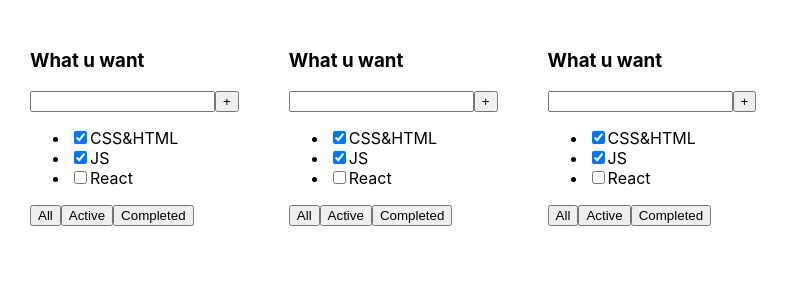
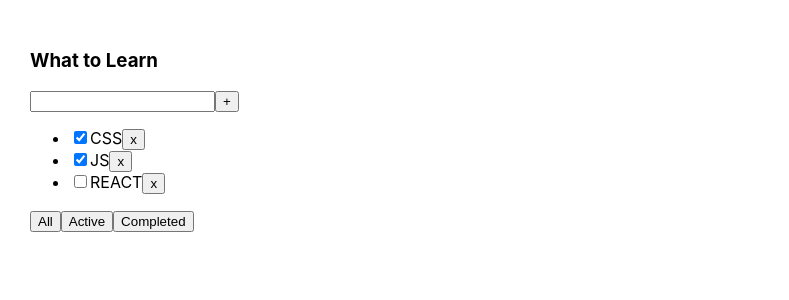
Before and after one commit to Nekr000/toDoListDimy4, a React (Create React App) app: page / in a window 1280 px wide. Shown: the top 300 px of the page, without its empty margins (0-789 px from the left). Built offline with nearby package versions, Linux system fonts and the light colour scheme.

Commit message:
toDoList by dimy4 video

```diff
--- a/package.json
+++ b/package.json
@@ -10,10 +10,12 @@
     "@types/node": "^16.7.13",
     "@types/react": "^17.0.20",
     "@types/react-dom": "^17.0.9",
+    "@types/uuid": "^8.3.4",
     "react": "^17.0.2",
     "react-dom": "^17.0.2",
     "react-scripts": "5.0.0",
     "typescript": "^4.4.2",
+    "uuid": "^8.3.2",
     "web-vitals": "^2.1.0"
   },
   "scripts": {
--- a/src/App.tsx
+++ b/src/App.tsx
@@ -1,13 +1,54 @@
-import React from 'react';
+import React, {useState} from 'react';
 import './App.css';
-import {Todolist} from "./Todolist";
+import {TaskType, Todolist} from "./Todolist";
+import {v1} from "uuid";
+
+export type FilterValuesType = 'all' | 'completed' | 'active'
+
 
 function App() {
+    let [tasks, setTasks] = useState<Array<TaskType>>([
+        {id: v1(), title: "CSS", isDone: true},
+        {id: v1(), title: "JS", isDone: true},
+        {id: v1(), title: "REACT", isDone: false},
+    ])
+    let [filter, setFilter] = useState<FilterValuesType>('all')
+
+    function removeTask(id: number) {
+        let filteredTasks = tasks.filter(t => t.id !== id)
+        setTasks(filteredTasks)
+    }
+
+    function addTask(title:string) {
+        let newTask = {id: v1(),
+            title: title,
+            isDone: false}
+        let newTasks = [newTask, ...tasks]
+        setTasks(newTasks)
+    }
+
+    function changeFilter(value: FilterValuesType) {
+        setFilter(value)
+    }
+
+    let tasksForToDoList = tasks;
+    if (filter === 'completed') {
+        tasksForToDoList = tasks.filter(t => t.isDone === true)
+    }
+    if (filter === 'active') {
+        tasksForToDoList = tasks.filter(t => t.isDone === false)
+    }
+
+
     return (
         <div className="App">
-            <Todolist/>
-            <Todolist/>
-            <Todolist/>
+            <Todolist title={"What to Learn"}
+                      tasks={tasksForToDoList}
+                      removeTask={removeTask}
+                      changeFilter={changeFilter}
+                      addTask={addTask}/>
+
+
         </div>
     );
 }
--- a/src/Todolist.tsx
+++ b/src/Todolist.tsx
@@ -1,23 +1,76 @@
-import React from "react";
+import React, {ChangeEvent, KeyboardEvent, useState} from "react";
+import {FilterValuesType} from "./App";
 
-export function Todolist() {
+export type TaskType = {
+    id: any
+    title: string
+    isDone: boolean
+}
+
+
+type PropsType = {
+    title: string
+    tasks: Array<TaskType>
+    removeTask: (id: any) => void
+    changeFilter: (value: FilterValuesType) => void
+    addTask: (title: string) => void
+}
+
+export function Todolist(props: PropsType) {
+    const [newTaskTitle, setNewTaskTitle] = useState("");
+
+    const onNewTitleChangeHandler = (e: ChangeEvent<HTMLInputElement>) => {
+        setNewTaskTitle(e.currentTarget.value)
+    }
+    const onKeyPressHandler = (e: KeyboardEvent<HTMLInputElement>) => {
+        if (e.charCode === 13) {
+            props.addTask(newTaskTitle);
+            setNewTaskTitle(" ")
+        }
+    }
+    const addTask = () => {
+        props.addTask(newTaskTitle);
+        setNewTaskTitle(" ")
+    }
+    const onAllClickHandler = () => {
+        props.changeFilter('all')
+    }
+    const onActiveClickHandler = () => {
+        props.changeFilter('active')
+    }
+    const onCompletedClickHandler = () => {
+        props.changeFilter('completed')
+    }
+
     return (
         <div>
 
-            <h3> What u want</h3>
+            <h3>{props.title}</h3>
             <div>
-                <input/>
-                <button>+</button>
+                <input value={newTaskTitle}
+                       onChange={onNewTitleChangeHandler}
+                       onKeyPress={onKeyPressHandler}
+                />
+                <button onClick={addTask}>+</button>
             </div>
             <ul>
-                <li><input type="checkbox" checked={true}/><span>CSS&HTML</span></li>
-                <li><input type="checkbox" checked={true}/><span>JS</span></li>
-                <li><input type="checkbox" checked={false}/><span>React</span></li>
+                {
+                    props.tasks.map(t => {
+                        const onRemoveHandler = () => {
+                            props.removeTask(t.id)
+                        }
+                        return <li key={t.id}>
+                            <input type="checkbox" checked={t.isDone}/>
+                            <span>{t.title}</span>
+                            <button onClick={onRemoveHandler}>x</button>
+                        </li>
+                    })
+                }
             </ul>
             <div>
-                <button>All</button>
-                <button>Active</button>
-                <button>Completed</button>
+                <button onClick={onAllClickHandler}>All</button>
+                <button onClick={onActiveClickHandler}>Active</button>
+                <button onClick={onCompletedClickHandler}>Completed</button>
             </div>
         </div>
     )
```
Also changed, not shown: 1 other file (tests, documents, lock files or other folders).
